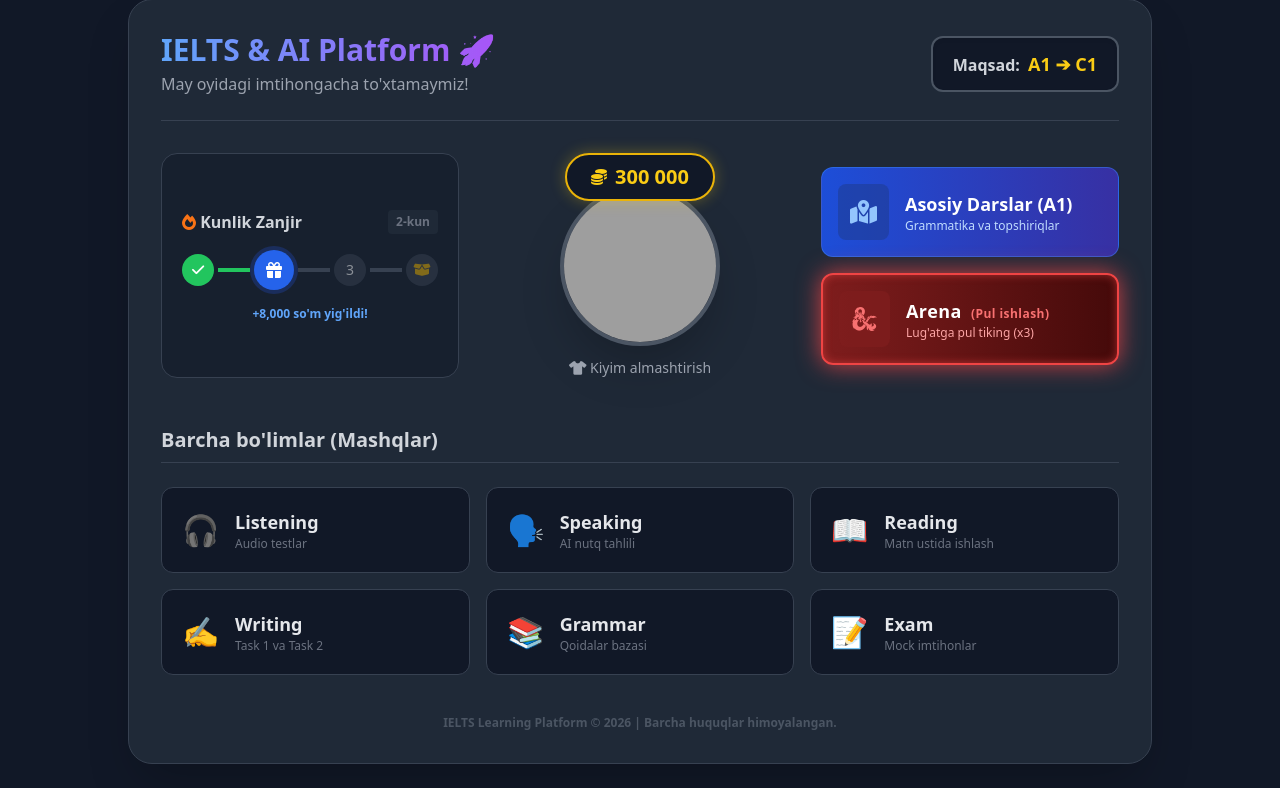
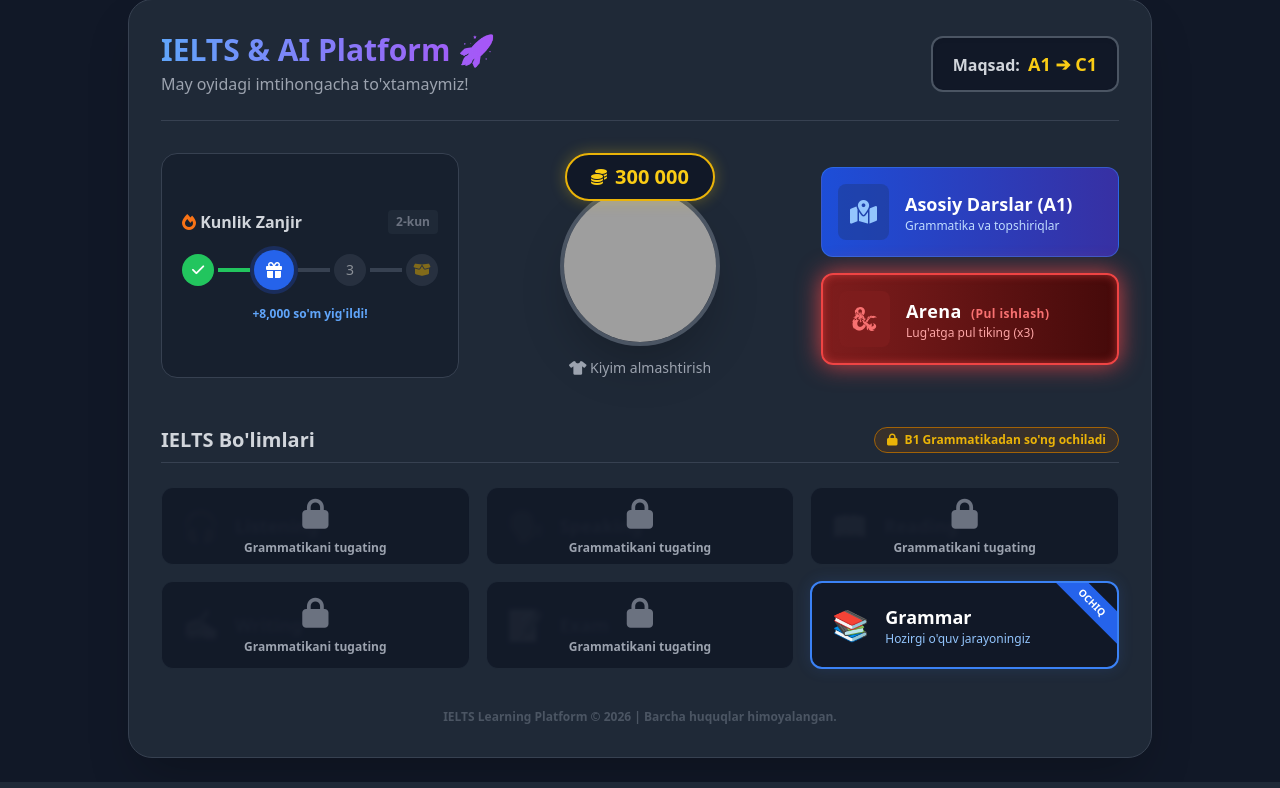
Before and after one commit to rajabboyegamov4-ui/ielts-learning, a FastAPI app: page / in a window 1280 px wide. Shown: the part 25-813 px from the top of the page. Run offline with FastAPI, Linux system fonts and the light colour scheme; some libraries are stand-ins or nearby versions; grey boxes are pictures that could not be loaded.

Commit message:
Update index.html

```diff
--- a/templates/index.html
+++ b/templates/index.html
@@ -24,7 +24,7 @@
     <!-- Asosiy Konteyner -->
     <div class="max-w-5xl w-full bg-gray-800 rounded-3xl shadow-2xl p-6 md:p-8 border border-gray-700">
 
-        <!-- Sarlavha va Profil ma'lumoti (Sizning dizayn) -->
+        <!-- Sarlavha va Profil ma'lumoti -->
         <div class="flex flex-col md:flex-row justify-between items-center mb-8 border-b border-gray-700 pb-6">
             <div class="text-center md:text-left">
                 <h1 class="text-3xl font-extrabold text-transparent bg-clip-text bg-gradient-to-r from-blue-400 to-purple-500">
@@ -90,63 +90,86 @@
             </div>
         </div>
 
-        <!-- PASTKI QISM: Sizning original IELTS bo'limlaringiz -->
-        <h2 class="text-xl font-bold text-gray-300 border-b border-gray-700 pb-2 mb-6">Barcha bo'limlar (Mashqlar)</h2>
+        <!-- PASTKI QISM: IELTS Bo'limlari (Qulflangan) -->
+        <div class="flex items-center justify-between border-b border-gray-700 pb-2 mb-6">
+            <h2 class="text-xl font-bold text-gray-300">IELTS Bo'limlari</h2>
+            <span class="text-xs font-semibold text-yellow-500 bg-yellow-900/30 px-3 py-1 rounded-full border border-yellow-700">
+                <i class="fa-solid fa-lock mr-1"></i> B1 Grammatikadan so'ng ochiladi
+            </span>
+        </div>
+
         <div class="grid grid-cols-1 sm:grid-cols-2 md:grid-cols-3 gap-4">
 
-            <!-- Listening -->
-            <a href="/listening" class="group bg-gray-900 hover:bg-gray-700 transition-all duration-300 p-5 rounded-xl flex items-center gap-4 border border-gray-700 hover:border-blue-500">
-                <span class="text-3xl group-hover:scale-110 transition-transform">🎧</span>
+            <!-- Listening (Qulflangan) -->
+            <div class="relative group bg-gray-900/30 p-5 rounded-xl flex items-center gap-4 border border-gray-800 overflow-hidden cursor-not-allowed">
+                <div class="absolute inset-0 bg-gray-900/80 backdrop-blur-[2px] flex flex-col items-center justify-center z-10 transition-all">
+                    <i class="fa-solid fa-lock text-3xl text-gray-500 mb-2 group-hover:text-red-400 transition-colors"></i>
+                    <span class="text-xs font-bold text-gray-400 text-center">Grammatikani tugating</span>
+                </div>
+                <span class="text-3xl opacity-20 grayscale">🎧</span>
+                <div class="opacity-20">
+                    <h2 class="text-lg font-bold text-gray-400">Listening</h2>
+                </div>
+            </div>
+
+            <!-- Speaking (Qulflangan) -->
+            <div class="relative group bg-gray-900/30 p-5 rounded-xl flex items-center gap-4 border border-gray-800 overflow-hidden cursor-not-allowed">
+                <div class="absolute inset-0 bg-gray-900/80 backdrop-blur-[2px] flex flex-col items-center justify-center z-10 transition-all">
+                    <i class="fa-solid fa-lock text-3xl text-gray-500 mb-2 group-hover:text-red-400 transition-colors"></i>
+                    <span class="text-xs font-bold text-gray-400 text-center">Grammatikani tugating</span>
+                </div>
+                <span class="text-3xl opacity-20 grayscale">🗣️</span>
+                <div class="opacity-20">
+                    <h2 class="text-lg font-bold text-gray-400">Speaking</h2>
+                </div>
+            </div>
+
+            <!-- Reading (Qulflangan) -->
+            <div class="relative group bg-gray-900/30 p-5 rounded-xl flex items-center gap-4 border border-gray-800 overflow-hidden cursor-not-allowed">
+                <div class="absolute inset-0 bg-gray-900/80 backdrop-blur-[2px] flex flex-col items-center justify-center z-10 transition-all">
+                    <i class="fa-solid fa-lock text-3xl text-gray-500 mb-2 group-hover:text-red-400 transition-colors"></i>
+                    <span class="text-xs font-bold text-gray-400 text-center">Grammatikani tugating</span>
+                </div>
+                <span class="text-3xl opacity-20 grayscale">📖</span>
+                <div class="opacity-20">
+                    <h2 class="text-lg font-bold text-gray-400">Reading</h2>
+                </div>
+            </div>
+
+            <!-- Writing (Qulflangan) -->
+            <div class="relative group bg-gray-900/30 p-5 rounded-xl flex items-center gap-4 border border-gray-800 overflow-hidden cursor-not-allowed">
+                <div class="absolute inset-0 bg-gray-900/80 backdrop-blur-[2px] flex flex-col items-center justify-center z-10 transition-all">
+                    <i class="fa-solid fa-lock text-3xl text-gray-500 mb-2 group-hover:text-red-400 transition-colors"></i>
+                    <span class="text-xs font-bold text-gray-400 text-center">Grammatikani tugating</span>
+                </div>
+                <span class="text-3xl opacity-20 grayscale">✍️</span>
+                <div class="opacity-20">
+                    <h2 class="text-lg font-bold text-gray-400">Writing</h2>
+                </div>
+            </div>
+
+            <!-- Exam (Qulflangan) -->
+            <div class="relative group bg-gray-900/30 p-5 rounded-xl flex items-center gap-4 border border-gray-800 overflow-hidden cursor-not-allowed">
+                <div class="absolute inset-0 bg-gray-900/80 backdrop-blur-[2px] flex flex-col items-center justify-center z-10 transition-all">
+                    <i class="fa-solid fa-lock text-3xl text-gray-500 mb-2 group-hover:text-red-400 transition-colors"></i>
+                    <span class="text-xs font-bold text-gray-400 text-center">Grammatikani tugating</span>
+                </div>
+                <span class="text-3xl opacity-20 grayscale">📝</span>
+                <div class="opacity-20">
+                    <h2 class="text-lg font-bold text-gray-400">Exam</h2>
+                </div>
+            </div>
+
+            <!-- Grammar (Ochiq) -->
+            <a href="/grammar" class="group bg-gray-900 hover:bg-gray-800 transition-all duration-300 p-5 rounded-xl flex items-center gap-4 border-2 border-blue-500 hover:border-blue-400 shadow-[0_0_15px_rgba(59,130,246,0.15)] relative overflow-hidden">
+                <div class="absolute -right-6 top-2 bg-blue-600 text-[10px] font-bold px-8 py-1 rotate-45">OCHIQ</div>
+                <span class="text-3xl group-hover:scale-110 transition-transform">📚</span>
                 <div>
-                    <h2 class="text-lg font-bold text-gray-200 group-hover:text-white">Listening</h2>
-                    <p class="text-xs text-gray-500">Audio testlar</p>
+                    <h2 class="text-lg font-bold text-white">Grammar</h2>
+                    <p class="text-xs text-blue-300">Hozirgi o'quv jarayoningiz</p>
                 </div>
             </a>
 
-            <!-- Speaking -->
-            <a href="/speaking" class="group bg-gray-900 hover:bg-gray-700 transition-all duration-300 p-5 rounded-xl flex items-center gap-4 border border-gray-700 hover:border-purple-500">
-                <span class="text-3xl group-hover:scale-110 transition-transform">🗣️</span>
-                <div>
-                    <h2 class="text-lg font-bold text-gray-200 group-hover:text-white">Speaking</h2>
-                    <p class="text-xs text-gray-500">AI nutq tahlili</p>
-                </div>
-            </a>
-
-            <!-- Reading -->
-            <a href="/reading" class="group bg-gray-900 hover:bg-gray-700 transition-all duration-300 p-5 rounded-xl flex items-center gap-4 border border-gray-700 hover:border-green-500">
-                <span class="text-3xl group-hover:scale-110 transition-transform">📖</span>
-                <div>
-                    <h2 class="text-lg font-bold text-gray-200 group-hover:text-white">Reading</h2>
-                    <p class="text-xs text-gray-500">Matn ustida ishlash</p>
-                </div>
-            </a>
-
-            <!-- Writing -->
-            <a href="/writing" class="group bg-gray-900 hover:bg-gray-700 transition-all duration-300 p-5 rounded-xl flex items-center gap-4 border border-gray-700 hover:border-yellow-500">
-                <span class="text-3xl group-hover:scale-110 transition-transform">✍️</span>
-                <div>
-                    <h2 class="text-lg font-bold text-gray-200 group-hover:text-white">Writing</h2>
-                    <p class="text-xs text-gray-500">Task 1 va Task 2</p>
-                </div>
-            </a>
-
-            <!-- Grammar -->
-            <a href="/grammar" class="group bg-gray-900 hover:bg-gray-700 transition-all duration-300 p-5 rounded-xl flex items-center gap-4 border border-gray-700 hover:border-red-500">
-                <span class="text-3xl group-hover:scale-110 transition-transform">📚</span>
-                <div>
-                    <h2 class="text-lg font-bold text-gray-200 group-hover:text-white">Grammar</h2>
-                    <p class="text-xs text-gray-500">Qoidalar bazasi</p>
-                </div>
-            </a>
-
-            <!-- Exam -->
-            <a href="/exam" class="group bg-gray-900 hover:bg-gray-700 transition-all duration-300 p-5 rounded-xl flex items-center gap-4 border border-gray-700 hover:border-indigo-500">
-                <span class="text-3xl group-hover:scale-110 transition-transform">📝</span>
-                <div>
-                    <h2 class="text-lg font-bold text-gray-200 group-hover:text-white">Exam</h2>
-                    <p class="text-xs text-gray-500">Mock imtihonlar</p>
-                </div>
-            </a>
         </div>
 
         <!-- Footer -->
```
